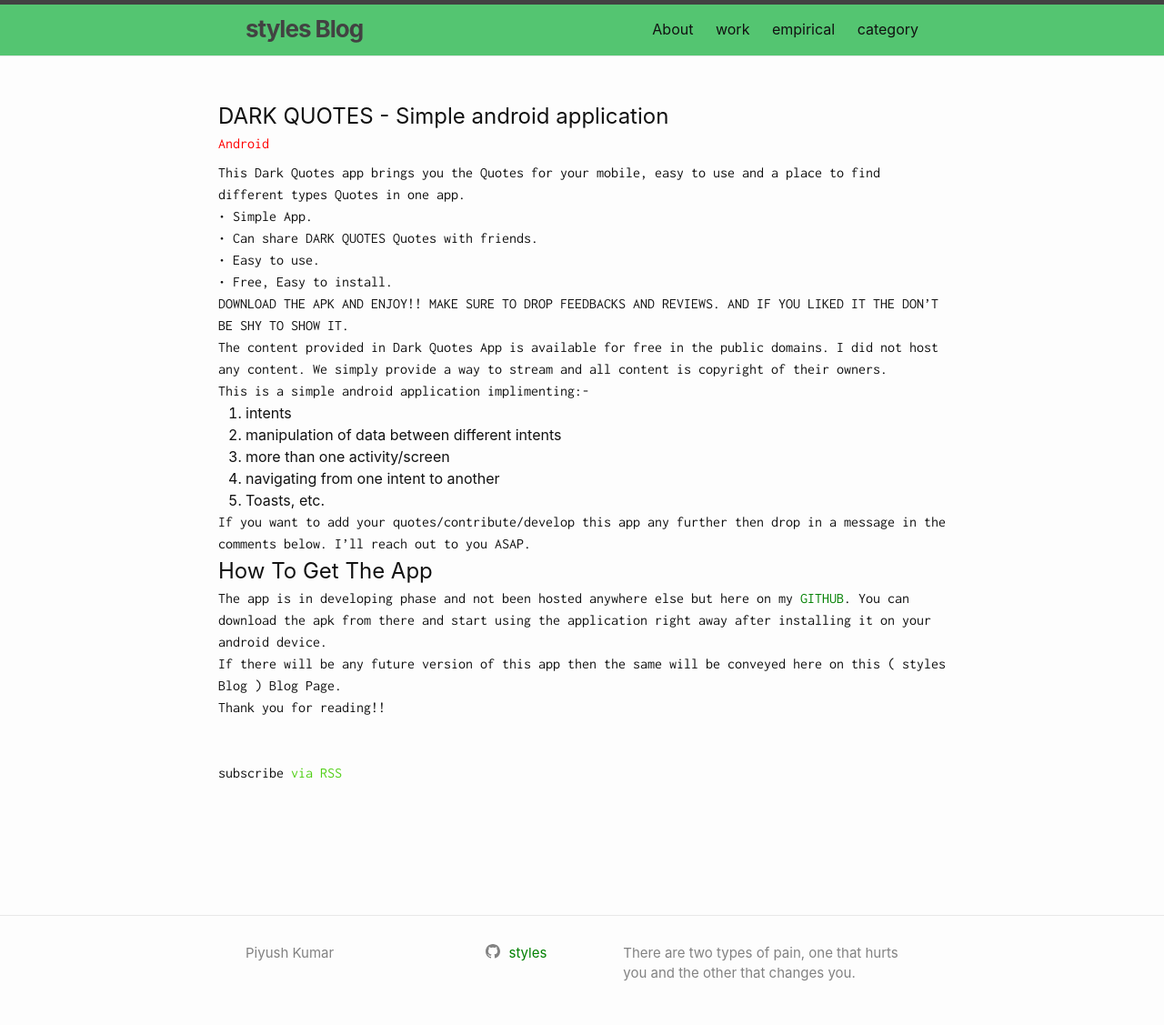
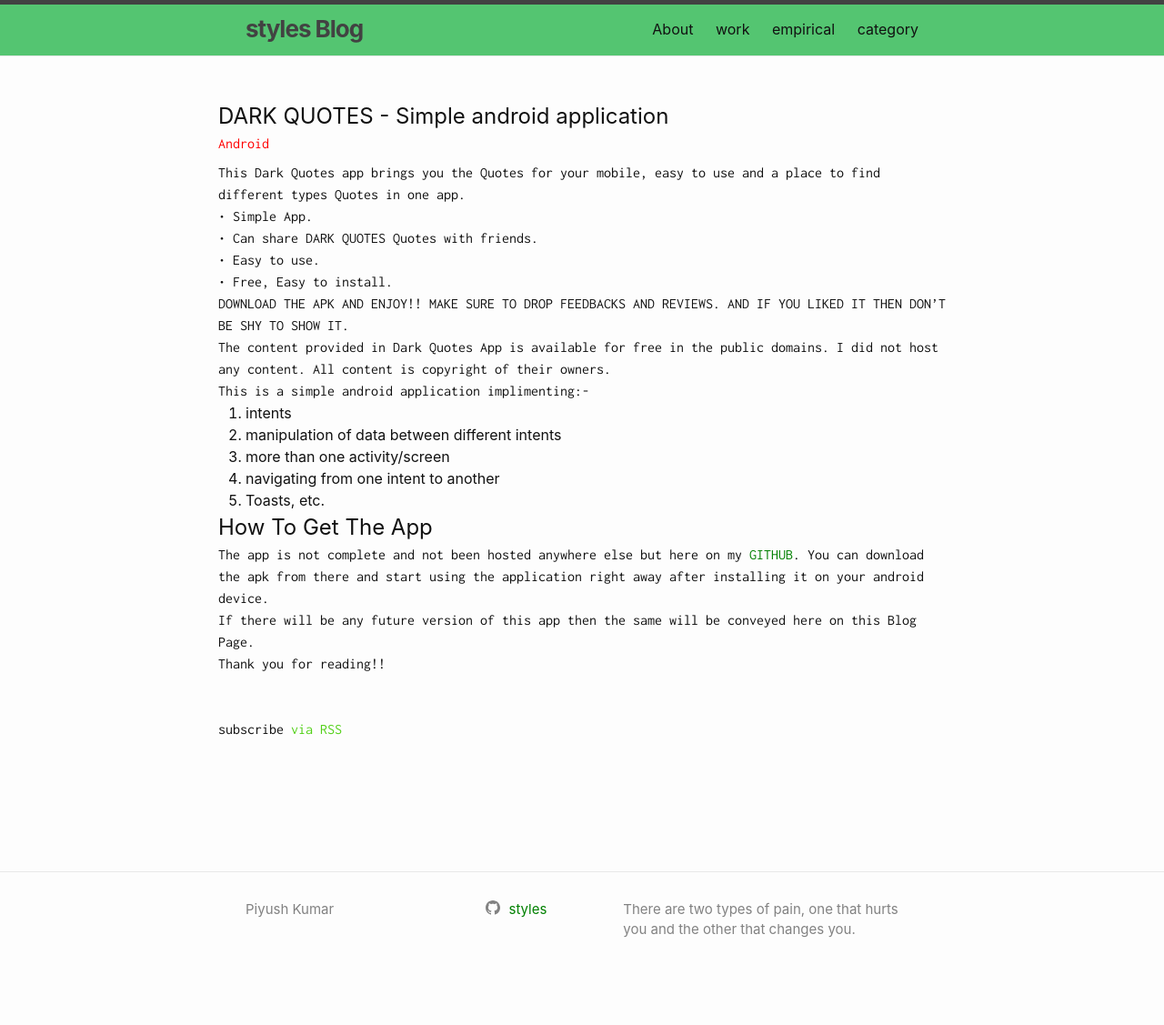
Before and after one commit to styles3544/Blog, a Jekyll site: the page built from _python_projects/2020-12-02-.md, in a window 1280 px wide. Shown: the whole page at 91% size. Built offline with Jekyll 4.4.1, drawn with Linux system fonts in a browser that asks for light colours; comment, search, counter and statistics services are not loaded; after the commit the page ends 1079 px from its top, so only the background shows below that.

Commit message:
Update 2020-12-02-.md

```diff
--- a/_python_projects/2020-12-02-.md
+++ b/_python_projects/2020-12-02-.md
@@ -16,9 +16,9 @@
 
 • Free, Easy to install.
 
-DOWNLOAD THE APK AND ENJOY!! MAKE SURE TO DROP FEEDBACKS AND REVIEWS. AND IF YOU LIKED IT THE DON'T BE SHY TO SHOW IT.
+DOWNLOAD THE APK AND ENJOY!! MAKE SURE TO DROP FEEDBACKS AND REVIEWS. AND IF YOU LIKED IT THEN DON'T BE SHY TO SHOW IT.
 
-The content provided in Dark Quotes App is available for free in the public domains. I did not host any content. We simply provide a way to stream and all content is copyright of their owners.
+The content provided in Dark Quotes App is available for free in the public domains. I did not host any content. All content is copyright of their owners.
 
 This is a simple android application implimenting:-
   1. intents
@@ -27,12 +27,12 @@
   4. navigating from one intent to another
   5. Toasts, etc.
 
-If you want to add your quotes/contribute/develop this app any further then drop in a message in the comments below. I'll reach out to you ASAP.
+
 
 ## How To Get The App
 
-The app is in developing phase and not been hosted anywhere else but here on my [GITHUB](https://github.com/styles3544/DARKQUOTES). You can download the apk from there and start using the application right away after installing it on your android device.
+The app is not complete and not been hosted anywhere else but here on my [GITHUB](https://github.com/styles3544/DARKQUOTES). You can download the apk from there and start using the application right away after installing it on your android device.
 
-If there will be any future version of this app then the same will be conveyed here on this ( styles Blog ) Blog Page.
+If there will be any future version of this app then the same will be conveyed here on this Blog Page.
 
 Thank you for reading!!
```
